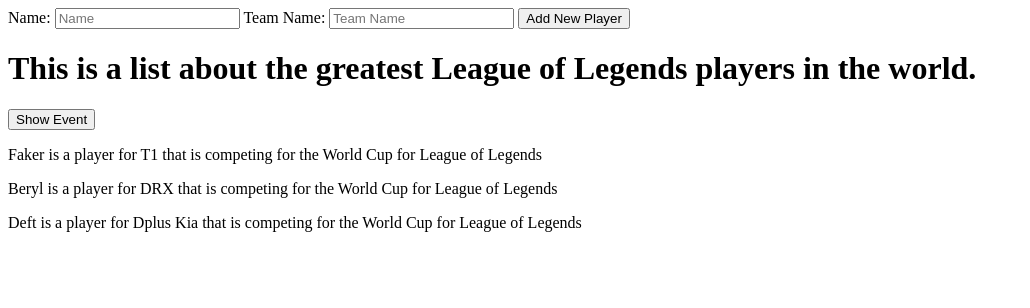
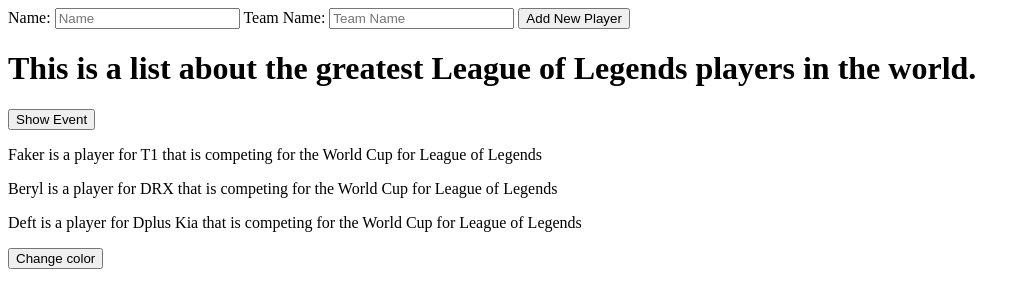
Before and after one commit to AshkieCharles/cpnt262-a6, a SvelteKit app: page / in a window 1280 px wide. Shown: the top 308 px of the page, without its empty margins (0-1030 px from the left). Built offline with nearby package versions, Linux system fonts and the light colour scheme.

Commit message:
added the rest

```diff
--- a/src/routes/+page.svelte
+++ b/src/routes/+page.svelte
@@ -1,6 +1,7 @@
 <script type="module">
   import Title from "../lib/components/Title.svelte";
   import Event from "../lib/components/Event.svelte";
+  import "../main.css"
   let showEvent = false
   let esportsPlayers = [
     {name: 'Faker', team: "T1"},
@@ -13,6 +14,10 @@
   function newPlayerTeam(event) {
     esportsPlayers = [...esportsPlayers,{name:newName, team:teamName}]
   }
+  function colorChange(event) {
+    document.getElementById("btn").style.backgroundColor = "blue";
+  }
+
 
 </script>
 
@@ -34,3 +39,6 @@
       {name} is a player for {team} that is competing for the World Cup for League of Legends
     </p>
   {/each}
+
+
+<button on:click={colorChange} id="btn">Change color</button>
```
